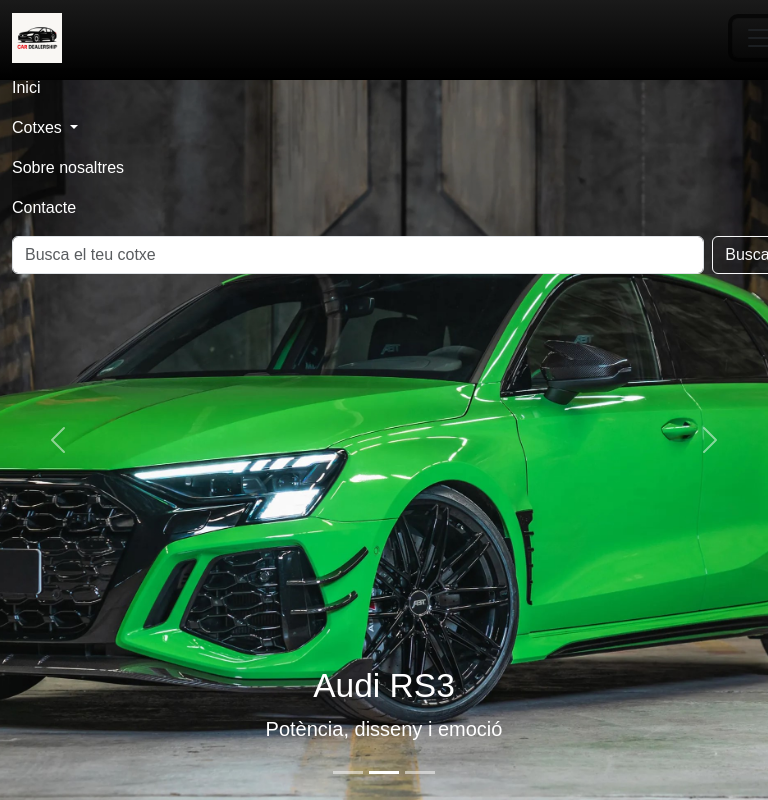
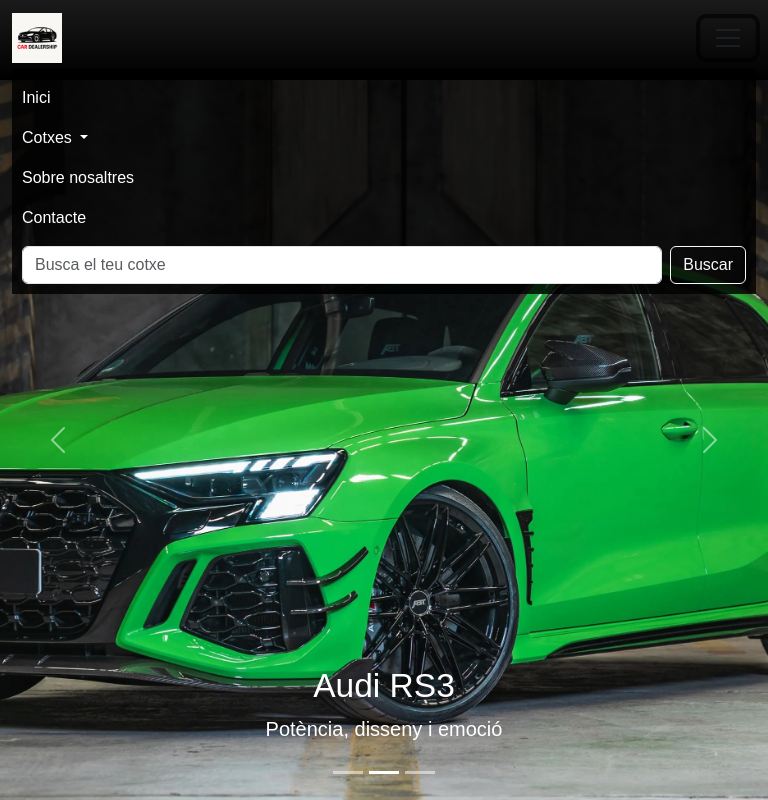
Before and after one commit to Muntu-Git/WebJaviMuntu, a plain HTML site: page index.html in a window 768 px wide. Both pictures are taken after a click on the button 728 px from the left and 40 px from the top of the page. Shown: the top 800 px of the page. Drawn offline with nearby package versions, Linux system fonts and the light colour scheme.

Commit message:
Navbar responsive feta

```diff
--- a/styles.css
+++ b/styles.css
@@ -120,14 +120,9 @@
     color: #f0f0f0 !important;
 }
 
-.navbar-collapse{
-    width: 100vh !important;
-    background-color: #0000003c;
-}
 
-.container-fluid{
-    width: 100vh !important;
-}
+
+
 
 
 #suggestions {
@@ -146,3 +141,25 @@
 #suggestions a:hover {
     background-color: #f8f9fa;
 }
+
+/* Móvil - hasta 767px */
+@media (max-width: 767px) {
+    .navbar-collapse{
+    padding: 10px;
+    background-color: #000000d0;
+    }
+}
+
+/* Tablet - entre 768px y 1023px */
+@media (min-width: 768px) and (max-width: 1023px) {
+
+    .navbar-collapse{
+    padding: 10px;
+    background-color: #000000d0;
+    }
+}
+
+/* Desktop - desde 1024px */
+@media (min-width: 1024px) {
+
+}
```
